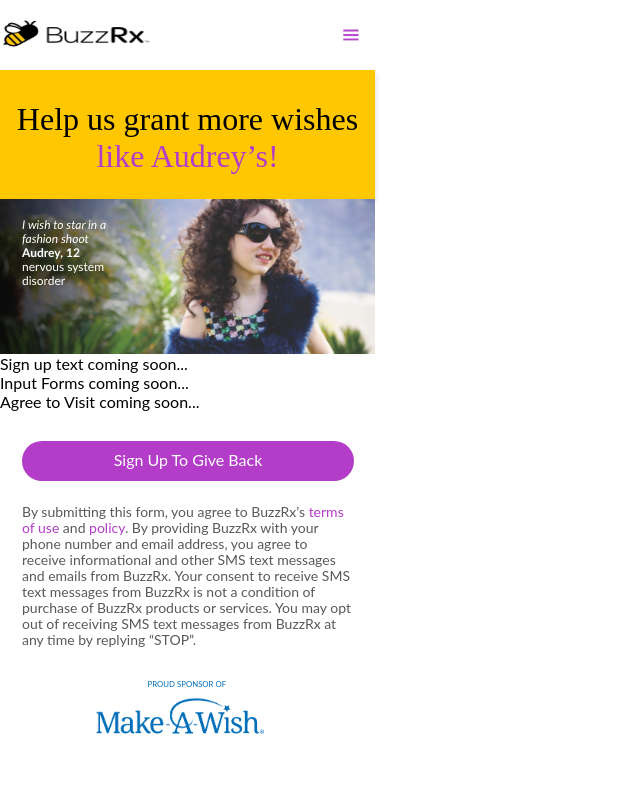
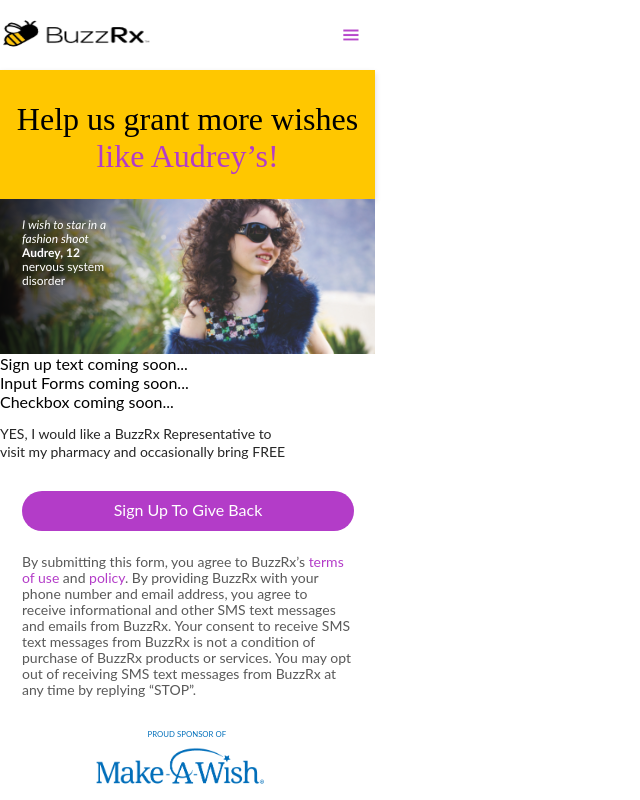
Before and after one commit to joseRFernandez/mock-up, a Vue app: page / in a window 1280 px wide. Shown: the top 800 px of the page, without its empty margins (0-640 px from the left). Built offline with nearby package versions, Linux system fonts and the light colour scheme; a web font is replaced by a local one.

Commit message:
agreeText added

```diff
--- /dev/null
+++ b/src/components/signup-form/AgreeToVisit.vue
@@ -0,0 +1,23 @@
+<template>
+  <div>Checkbox coming soon...</div>
+  <div class="text">
+    <p>
+      YES, I would like a BuzzRx Representative to visit my pharmacy and
+      occasionally bring FREE
+    </p>
+  </div>
+</template>
+
+<style scoped>
+p {
+  text-align: left;
+  font: normal normal normal 14px/18px Lato;
+  letter-spacing: 0px;
+  color: #262626;
+  opacity: 1;
+}
+.text {
+  width: 298px;
+  height: 36px;
+}
+</style>
--- a/src/components/signup-form/TheSignUpForm.vue
+++ b/src/components/signup-form/TheSignUpForm.vue
@@ -1,17 +1,19 @@
 <template>
   <div>Sign up text coming soon...</div>
   <div>Input Forms coming soon...</div>
-  <div>Agree to Visit coming soon...</div>
+  <AgreeToVisit />
   <SignUpBadge />
   <SignupFinePrint />
   <MakeAWishLogo />
 </template>
 <script>
+import AgreeToVisit from './AgreeToVisit.vue';
 import SignUpBadge from './SignUpBadge.vue';
 import SignupFinePrint from './SignupFinePrint.vue';
 import MakeAWishLogo from './MakeAWishLogo.vue';
 export default {
   components: {
+    AgreeToVisit,
     SignUpBadge,
     MakeAWishLogo,
     SignupFinePrint,
```
Also changed, not shown: public/assets/check-box/check-box.png (added), public/assets/check-box/check-box@2x.png (added).
